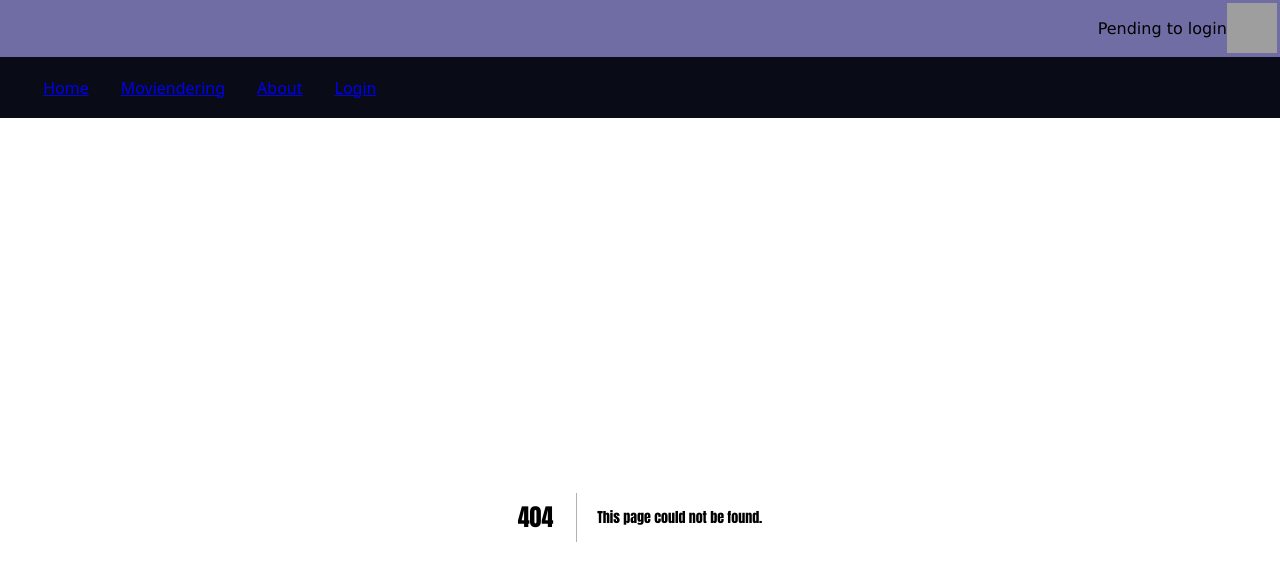
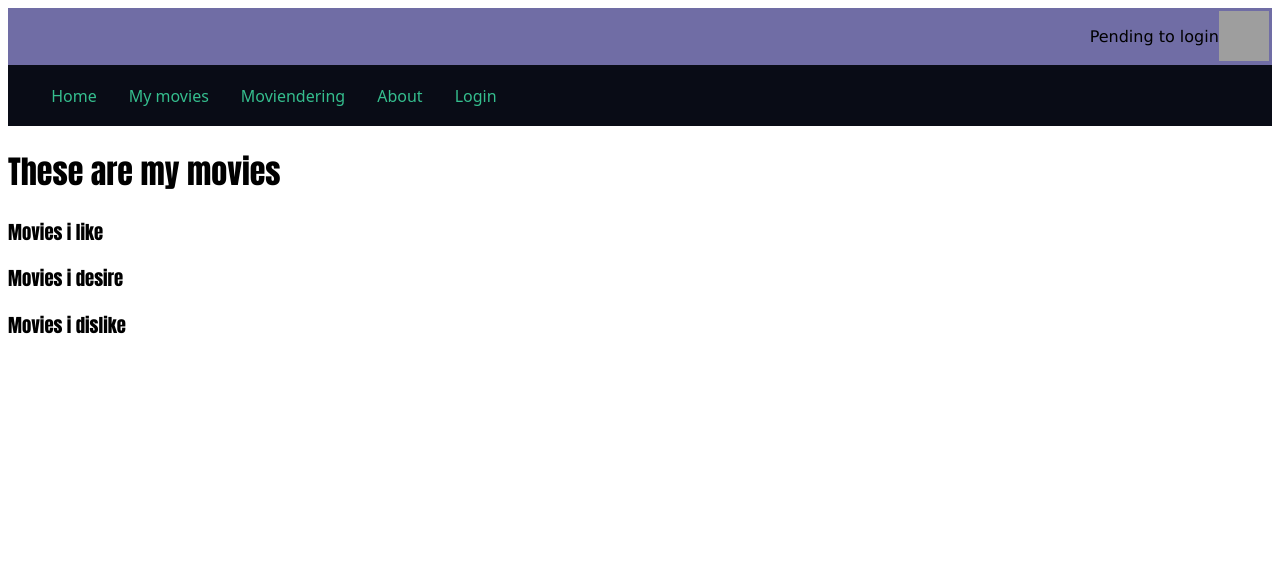
Before and after one commit to Adsuarez/moviender, a Next.js app: page /mymovies in a window 1280 px wide. Before the commit this address had no page. Shown: the top 580 px of the page. Built offline with nearby package versions, Linux system fonts and the light colour scheme; grey boxes are pictures that could not be loaded.

Commit message:
adding some css in nav-bar and create my movies page

```diff
--- a/pages/components/Category.jsx
+++ b/pages/components/Category.jsx
@@ -20,7 +20,6 @@ function CategoryOrganizer(myMovies, feel) {
 
 export function Category({ title = "movies you like" }) {
   const { myMovies, setMyMovies } = useContext(UserContext);
-  console.log(myMovies);
   return (
     <div>
       {CategoryOrganizer(myMovies, "like")}
--- a/pages/components/Navigation.jsx
+++ b/pages/components/Navigation.jsx
@@ -5,6 +5,10 @@ const links = [
   {
     label: "Home",
     route: "/",
+  },
+  {
+    label: "My movies",
+    route: "mymovies",
   },
   {
     label: "Moviendering",
@@ -24,8 +28,8 @@ const links = [
 export default function Navigation() {
   return (
     <header className={styles.header}>
-      <nav>
-        <ul className={styles.navigation}>
+      <nav className={styles.navigation}>
+        <ul>
           {links.map(({ label, route }) => (
             <li key={route}>
               <Link href={route}>{label}</Link>
--- a/pages/components/Navigation.module.css
+++ b/pages/components/Navigation.module.css
@@ -1,17 +1,20 @@
 .header {
     background: rgb(9, 12, 22);
-    color: white;
     padding: 0.2rem;
     margin: auto;
 }
 
-.navigation {
+.navigation ul {
     display: flex;
     list-style: none;
     gap: 32px;
 }
 
+.navigation a {
+    color: rgb(53, 190, 142);
+    text-decoration: none;
+}
+
 .navigation a:hover {
-    color: rgb(110, 110, 112);
-    text-decoration: underline;
+    color: rgb(83, 33, 131);
 }
--- /dev/null
+++ b/pages/components/ScheduleAppointment.jsx
@@ -0,0 +1,3 @@
+export default function ScheduleAppointment() {
+
+}
--- a/pages/moviendering.jsx
+++ b/pages/moviendering.jsx
@@ -1,10 +1,7 @@
-import { Category } from "./components/Category";
-
 export default function MovienderingPage() {
   return (
     <div>
       <h1>Lets Moviendering</h1>
-      <Category />
     </div>
   );
 }
--- /dev/null
+++ b/pages/mymovies.jsx
@@ -0,0 +1,10 @@
+import { Category } from "./components/Category";
+
+export default function MyMoviesPage() {
+  return (
+    <div>
+      <h1>These are my movies</h1>
+      <Category />
+    </div>
+  );
+}
```
